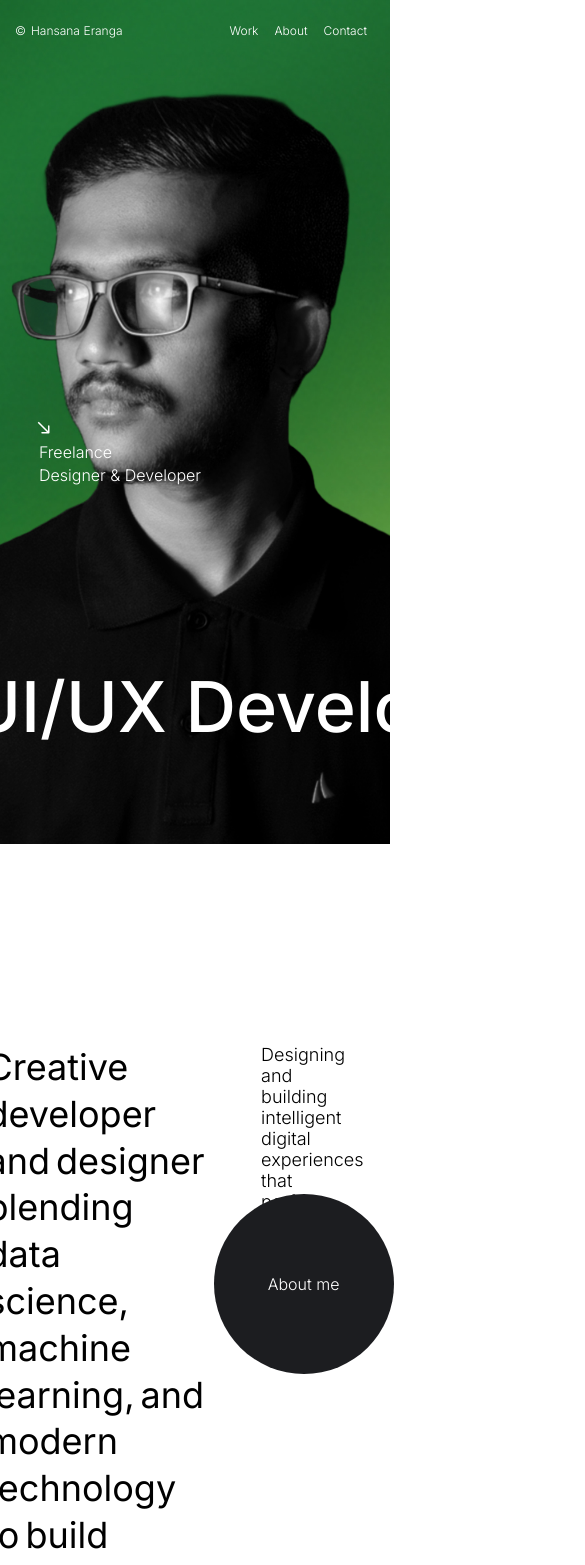
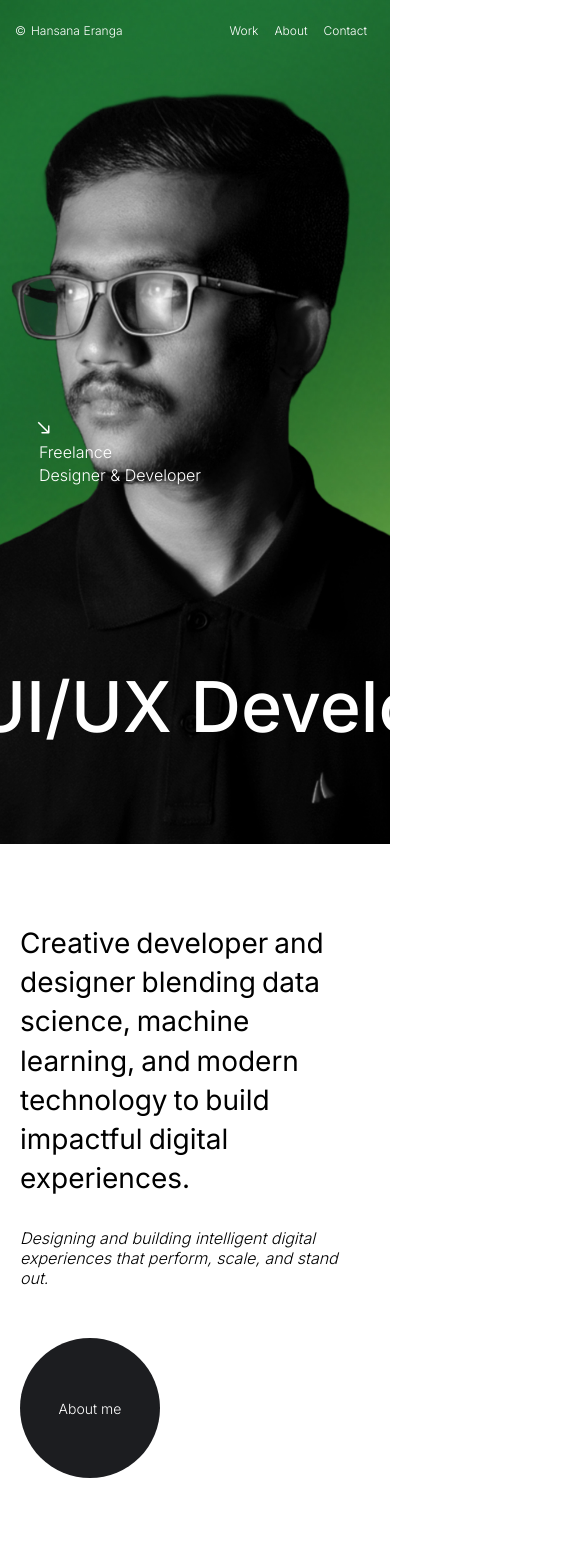
Before and after one commit to Eranga725/Portfolio, a Next.js app: page / in a window 390 px wide. Shown: the top 1565 px of the page, 585 px wide, since content can reach past the window. Built offline with nearby package versions, Linux system fonts and the light colour scheme.

Commit message:
update mobile responsive in contact,description,project,slider & adding more work buttion

```diff
--- a/app/components/Contact/style.module.scss
+++ b/app/components/Contact/style.module.scss
@@ -1,4 +1,4 @@
-.contact{
+.contact {
     color: white;
     display: flex;
     flex-direction: column;
@@ -6,7 +6,9 @@
     justify-content: center;
     background-color: #141516;
     position: relative;
-    .button{
+  }
+
+  .contact .button {
     border-radius: 3em;
     border: 1px solid rgb(136, 136, 136);
     cursor: pointer;
@@ -15,58 +17,66 @@
     align-items: center;
     justify-content: center;
     padding: 15px 60px 15px 60px;
+  }
 
-        p{
+  .contact .button p {
     position: relative;
     z-index: 1;
     transition: color 0.4s linear;
   }
 
-    }
-    .body{
+  .contact .body {
     padding-top: 200px;
     width: 100%;
     max-width: 1800px;
     background-color: #141516;
+  }
 
-        .title{
+  .contact .body .title {
     border-bottom: 1px solid rgb(134, 134, 134);
     padding-bottom: 100px;
     margin-left: 200px;
     margin-right: 200px;
     position: relative;
-            span{
+  }
+
+  .contact .body .title span {
     display: flex;
     align-items: center;
-                .imageContainer{
+  }
+
+  .contact .body .title span .imageContainer {
     width: 100px;
     height: 100px;
     position: relative;
     border-radius: 50%;
     overflow: hidden;
+  }
 
-                    img{
+  .contact .body .title span .imageContainer img {
     object-fit: cover;
   }
-                }
-                h2{
+
+  .contact .body .title span h2 {
     margin-left: 0.3em;
   }
-            }
-            h2{
+
+  .contact .body .title h2 {
     font-size: 5vw;
     margin: 0px;
     font-weight: 300;
   }
-            .buttonContainer{
+
+  .contact .body .title .buttonContainer {
     position: absolute;
     left: calc(100% - 400px);
     top: calc(100% - 75px);
+  }
 
-                .button{
+  .contact .body .title .buttonContainer .button {
     width: 180px;
     height: 180px;
-                    background-color: #455CE9;
+    background-color: #455ce9;
     color: white;
     border-radius: 50%;
     position: absolute;
@@ -75,45 +85,51 @@
     justify-content: center;
     cursor: pointer;
     padding: 0px;
-                    p{
+  }
+
+  .contact .body .title .buttonContainer .button p {
     margin: 0px;
     font-size: 16px;
     font-weight: 300;
     z-index: 2;
     position: relative;
   }
-                }
-            }
 
-            svg{
+  .contact .body .title svg {
     position: absolute;
     top: 30%;
     left: 100%;
   }
-        }
-        .nav{
+
+  .contact .body .nav {
     display: flex;
     gap: 20px;
     margin-top: 100px;
     margin-left: 200px;
     margin-right: 200px;
   }
-        .info{
+
+  .contact .body .info {
     display: flex;
     justify-content: space-between;
     margin-top: 40px;
     padding: 20px;
-            div{
+  }
+
+  .contact .body .info div {
     display: flex;
     gap: 10px;
     align-items: flex-end;
-                p, h3{
+  }
+
+  .contact .body .info div p,
+  .contact .body .info div h3 {
     margin: 0px;
     padding: 2.5px;
     cursor: pointer;
   }
-                p{
-                    &::after{
+
+  .contact .body .info div p::after {
     content: "";
     width: 0%;
     height: 1px;
@@ -125,25 +141,83 @@
     transform: translateX(-50%);
     transition: width 0.2s linear;
   }
-                    &:hover{
-                        &::after{
+
+  .contact .body .info div p:hover::after {
     width: 100%;
   }
-                    }
-                }
-                span{
+
+  .contact .body .info div span {
     display: flex;
     flex-direction: column;
     gap: 15px;
   }
-                h3{
+
+  .contact .body .info div h3 {
     color: grey;
     cursor: default;
     font-weight: 300;
     font-size: 1em;
   }
+
+  /* Adding mobile responsive styles to fix excessive spacing */
+  @media (max-width: 768px) {
+    .contact .body {
+      padding-top: 60px;
     }
 
+    .contact .body .title {
+      margin-left: 20px;
+      margin-right: 20px;
+      padding-bottom: 50px;
+    }
+
+    .contact .body .title h2 {
+      font-size: 10vw;
+    }
+
+    .contact .body .title span .imageContainer {
+      width: 60px;
+      height: 60px;
+    }
+
+    .contact .body .title .buttonContainer {
+      position: relative;
+      left: 0;
+      top: 30px;
+      margin-top: 30px;
+    }
+
+    .contact .body .title .buttonContainer .button {
+      width: 140px;
+      height: 140px;
+      position: relative;
+    }
+
+    .contact .body .title .buttonContainer .button p {
+      font-size: 14px;
+    }
+
+    .contact .body .title svg {
+      display: none;
+    }
+
+    .contact .body .nav {
+      flex-direction: column;
+      margin-top: 50px;
+      margin-left: 20px;
+      margin-right: 20px;
+    }
+
+    .contact .body .info {
+      flex-direction: column;
+      gap: 30px;
+      margin-top: 30px;
+      padding: 20px;
+    }
+
+    .contact .body .info div {
+      flex-direction: column;
+      align-items: flex-start;
+      gap: 15px;
     }
   }
-}
--- a/app/components/Projects/index.jsx
+++ b/app/components/Projects/index.jsx
@@ -3,6 +3,7 @@ import styles from "./page.module.css"
 import { useState } from "react"
 import Project from "./components_projects"
 import Modal from "./components_modal"
+import RoundedButton from "../common/RoundedButton"
 
 const projects = [
   {
@@ -51,6 +52,12 @@ export default function Home() {
             setModal={setModal}
           />
         ))}
+
+        <div className={styles.moreWorkButton}>
+          <RoundedButton>
+            <p>More work</p>
+          </RoundedButton>
+        </div>
       </div>
 
       <Modal modal={modal} projects={projects} />
--- a/app/components/Projects/page.module.css
+++ b/app/components/Projects/page.module.css
@@ -14,6 +14,22 @@
   justify-content: center;
 }
 
+/* Add styling for the More work button container */
+.moreWorkButton {
+  margin-top: 80px;
+  display: flex;
+  justify-content: center;
+}
+
+.moreWorkButton p {
+  margin: 0;
+  font-size: 16px;
+  font-weight: 400;
+  position: relative;
+  z-index: 1;
+  transition: color 0.4s;
+}
+
 @media (max-width: 1024px) {
   .main {
     height: auto;
@@ -23,6 +39,10 @@
   .body {
     width: 100%;
     max-width: 600px;
+  }
+
+  .moreWorkButton {
+    margin-top: 60px;
   }
 }
 
@@ -35,4 +55,8 @@
     max-width: 100%;
     padding: 0 20px;
   }
+
+  .moreWorkButton {
+    margin-top: 40px;
   }
+}
--- a/app/components/description/style.module.scss
+++ b/app/components/description/style.module.scss
@@ -1,63 +1,111 @@
-.description{
+.description {
     padding-left: 200px;
     padding-right: 200px;
     margin-top: 200px;
     margin-bottom: 220px;
     display: flex;
     justify-content: center;
-    .body{
+  }
+
+  .description .body {
     max-width: 1400px;
     display: flex;
     gap: 50px;
     position: relative;
-        p{
+  }
+
+  .description .body p {
     margin: 0px;
-            &:nth-of-type(1){
+  }
+
+  .description .body p:nth-of-type(1) {
     font-size: 36px;
     gap: 8px;
     line-height: 1.3;
-                span{
+  }
+
+  .description .body p:nth-of-type(1) span {
     margin-right: 3px;
   }
-                .mask{
+
+  .description .body p:nth-of-type(1) .mask {
     position: relative;
     overflow: hidden;
     display: inline-flex;
   }
-            }
-            &:nth-of-type(2){
+
+  .description .body p:nth-of-type(2) {
     font-size: 18px;
     width: 80%;
     font-weight: 300;
   }
-        }
-        .button{
+
+  .description .body .button {
     top: 0%;
     left: calc(100% - 200px);
     width: 180px;
     height: 180px;
-            background-color: #1C1D20;
+    background-color: #1c1d20;
     color: white;
     border-radius: 50%;
-            position:absolute;
+    position: absolute;
     margin-top: 150px;
     display: flex;
-
     align-items: center;
     justify-content: center;
     cursor: pointer;
-            p{
+  }
+
+  .description .body .button p {
     margin: 0px;
     font-size: 16px;
     font-weight: 300;
     position: relative;
     z-index: 1;
   }
-        }
-    }
-    .moreWork{
+
+  .description .moreWork {
     padding: 20px;
     border-radius: 40px;
     border: 1px solid grey;
   }
+
+  /* Mobile responsive styles (max-width: 768px) - stacked layout with button at bottom */
+  @media (max-width: 768px) {
+    .description {
+      padding-left: 20px;
+      padding-right: 20px;
+      margin-top: 80px;
+      margin-bottom: 100px;
     }
+
+    .description .body {
+      flex-direction: column;
+      gap: 30px;
+    }
+
+    .description .body p:nth-of-type(1) {
+      font-size: 28px;
+      line-height: 1.4;
+    }
+
+    .description .body p:nth-of-type(2) {
+      font-size: 16px;
+      width: 100%;
+      font-style: italic;
+    }
+
+    .description .body .button {
+      position: relative;
+      left: auto;
+      right: 0;
+      margin-top: 20px;
+      margin-left: auto;
+      width: 140px;
+      height: 140px;
+    }
+
+    .description .body .button p {
+      font-size: 14px;
+    }
+  }
--- a/app/components/slider/style.module.scss
+++ b/app/components/slider/style.module.scss
@@ -1,4 +1,4 @@
-.slidingImages{
+.slidingImages {
     display: flex;
     flex-direction: column;
     gap: 3vw;
@@ -6,33 +6,41 @@
     margin-top: 200px;
     background-color: white;
     z-index: 1;
-    .slider{
+  }
+
+  .slidingImages .slider {
     display: flex;
     position: relative;
     gap: 3vw;
     width: 120vw;
     left: -10vw;
-        .project{
+  }
+
+  .slidingImages .slider .project {
     width: 25%;
     height: 20vw;
     display: flex;
     align-items: center;
     justify-content: center;
-            .imageContainer{
+  }
+
+  .slidingImages .slider .project .imageContainer {
     position: relative;
     width: 80%;
     height: 80%;
-                img{
+  }
+
+  .slidingImages .slider .project .imageContainer img {
     object-fit: cover;
   }
-            }
-        }
-    }
-    .circleContainer{
+
+  .slidingImages .circleContainer {
     background-color: red;
     position: relative;
     margin-top: 100px;
-        .circle{
+  }
+
+  .slidingImages .circleContainer .circle {
     height: 1550%;
     width: 120%;
     left: -10%;
@@ -42,5 +50,10 @@
     position: absolute;
     box-shadow: 0px 60px 50px rgba(0, 0, 0, 0.748);
   }
+
+  /* Hide slider on mobile devices only (below 768px) */
+  @media (max-width: 767px) {
+    .slidingImages {
+      display: none;
     }
   }
```
Lines whose indentation alone changed are shown as unchanged.
